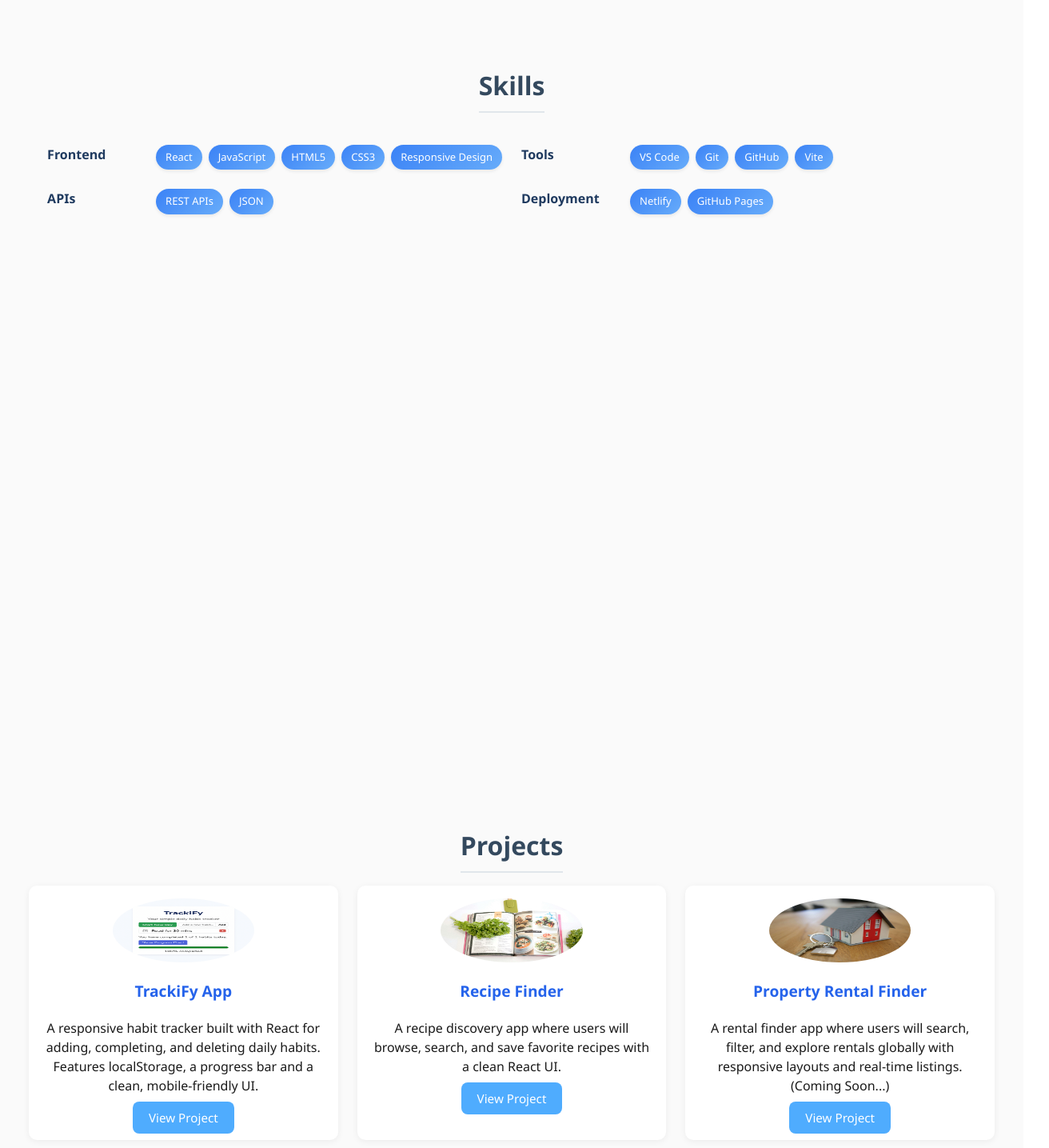
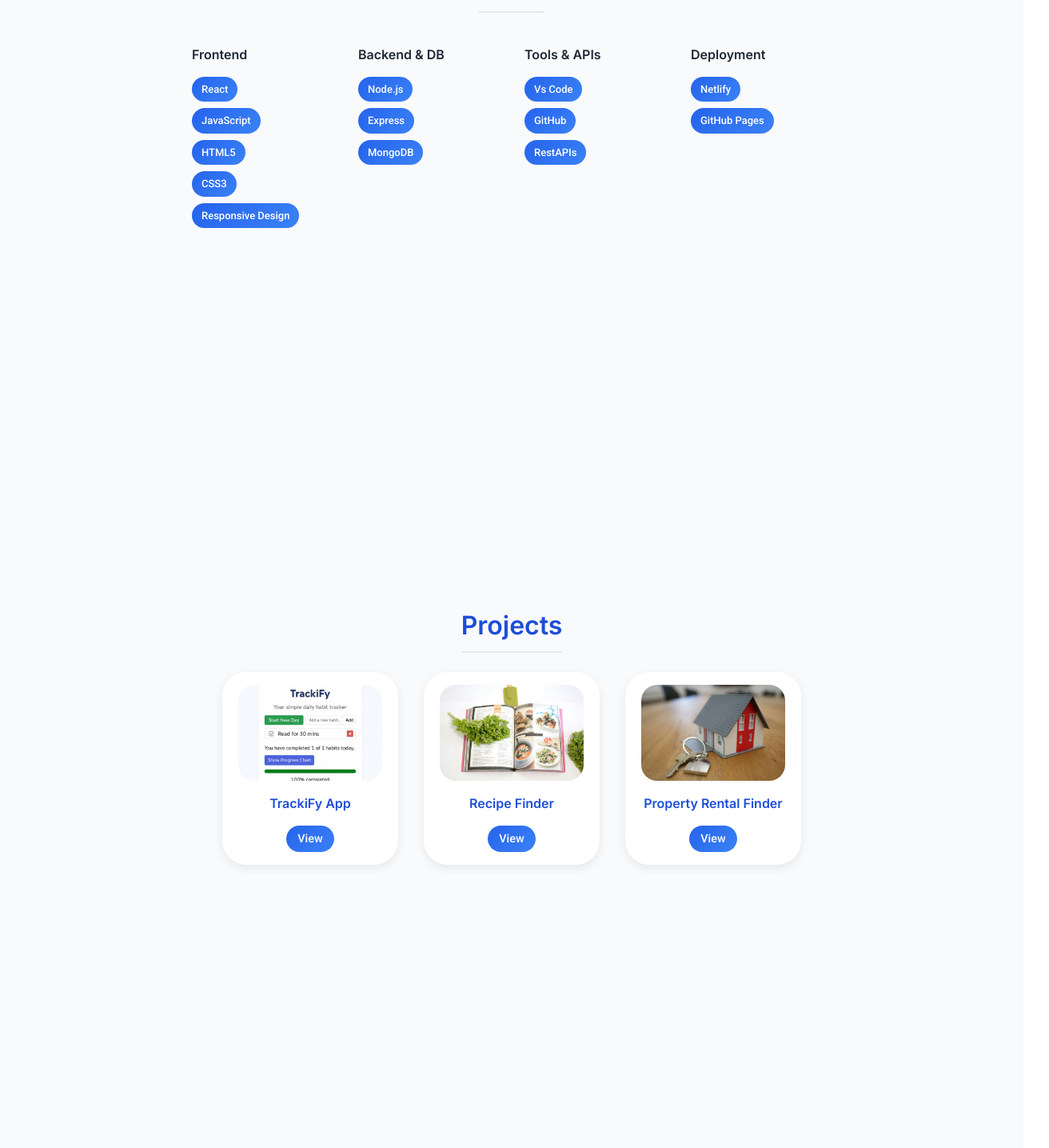
Before and after one commit to TshenoloKab/tk-portfolio, a React (Vite) app: page / in a window 1280 px wide. Shown: the part 1160-2595 px from the top of the page at 80% size, 1312 px wide, since content can reach past the window. Built offline with nearby package versions, Linux system fonts and the light colour scheme.

Commit message:
style: refine portfolio layout, typography, and color palette

```diff
--- a/index.html
+++ b/index.html
@@ -4,6 +4,9 @@
     <meta charset="UTF-8" />
     <link rel="icon" href="/favicon.ico" />
     <link rel="stylesheet" href="https://cdnjs.cloudflare.com/ajax/libs/font-awesome/6.0.0-beta3/css/all.min.css">
+    <link rel="preconnect" href="https://fonts.googleapis.com">
+    <link rel="preconnect" href="https://fonts.gstatic.com" crossorigin>
+    <link href="https://fonts.googleapis.com/css2?family=Inter:wght@400;500;600;700&family=Roboto:wght@400;500&display=swap" rel="stylesheet">
     <meta name="viewport" content="width=device-width, initial-scale=1.0" />
     <title>@TK | Portfolio</title>
   </head>
--- a/src/App.css
+++ b/src/App.css
@@ -1,225 +1,201 @@
+/* ----------------- Base ----------------- */
+* {
+  box-sizing: border-box;
+}
+
 body {
   margin: 0;
-  font-family: "Segoe UI", Roboto, sans-serif;
-  background-color: #FAFAFA;
-  color: #1A1A1A;
+  font-family: "Roboto", sans-serif; /* Body font */
+  background: #F9FAFB;
+  color: #374151;
   scroll-behavior: smooth;
 }
 
 .App {
   width: 100%;
-  margin: 0;
 }
 
-/* Header / Navbar */
+/* ----------------- Header ----------------- */
 .header {
-  background-color: #2C3E50;
-  color: #FFFFFF;
-  padding: 1.5rem 1rem;
-  text-align: center;
   position: sticky;
   top: 0;
+  width: 100vw; /* full width */
+  left: 0;
+  background: #ffffff;
+  padding: 1.5rem 0;
+  text-align: center;
+  box-shadow: 0 2px 6px rgba(0,0,0,0.05);
   z-index: 999;
-  width: 100%;
-  border-bottom: 1px solid #34495E;
 }
 
 .header h1 {
   margin: 0;
   font-size: 2rem;
-  letter-spacing: 1px;
+  color: #111827; /* deep professional blue */
+}
+
+h1, h2, h3 {
+  font-family: "Inter", sans-serif;
+  font-weight: 600;
 }
 
 .subtitle {
-  font-size: 1rem;
-  color: #E2E8F0;
   margin-bottom: 1rem;
+  color: #4B5563; /* modern gray subtitle */
 }
 
 .header nav ul {
   list-style: none;
-  padding: 0;
-  margin: 0;
   display: flex;
   justify-content: center;
   gap: 1.5rem;
-  flex-wrap: wrap;
+  padding: 0;
+  margin: 0;
 }
 
 .header nav a {
   text-decoration: none;
-  color: #FFFFFF;
+  color: #374151;
   font-weight: 500;
-  transition: color 0.3s ease;
 }
 
 .header nav a:hover {
-  color: #00c6ff;
+  color: #2563EB;
 }
 
-/* Main Content */
+/* ----------------- Container ----------------- */
 .container {
-  padding: 2rem 1rem;
+  max-width: 1200px;
   margin: 0 auto;
+  padding: 0 1rem;
 }
 
-
+/* ----------------- Sections ----------------- */
 section {
-  padding: 70px 20px 80px;
   min-height: 100vh;
   display: flex;
   flex-direction: column;
-  justify-content: flex-start;
+  justify-content: flex-start; /* slightly lifted content */
   align-items: center;
-  scroll-margin-top: 120px;
+  padding: 8rem 1rem 2rem; /* top padding slightly reduced for perfect centering */
+  scroll-margin-top: 70px; /* offset for sticky header */
+  box-sizing: border-box;
 }
 
-
-/* Section Titles */
 h2 {
-  color: #34495E;
   font-size: 2rem;
-  margin-bottom: 1rem;
-  border-bottom: 2px solid #E0E6EB;
+  margin-bottom: 1.5rem;
+  border-bottom: 2px solid #E5E7EB;
   padding-bottom: 0.5rem;
+  text-align: center;
+  color: #1D4ED8; /* section heading blue */
 }
 
-/* Project Cards */
-.project-cards {
+/* ----------------- Skills ----------------- */
+.skills-grid {
   display: grid;
-  grid-template-columns: repeat(auto-fit, minmax(260px, 1fr));
-  gap: 1.5rem;
+  grid-template-columns: repeat(auto-fit, minmax(150px, 1fr));
+  gap: 2rem;
   width: 100%;
+  max-width: 800px;
 }
 
-.project-card {
-  background-color: #FFFFFF;
-  border-radius: 10px;
-  padding: 1rem;
-  box-shadow: 0 2px 8px rgba(0, 0, 0, 0.06);
-  text-align: center;
+.skills-column {
+  display: flex;
+  flex-direction: column;
+  gap: 8px;
+  align-items: flex-start;
 }
 
-.project-card h3 {
-  margin-top: 0;
-  color: #2563EB;
-  font-size: 1.2rem;
-}
-
-
-.project-image {
-  width: 50%;
-  height: 5rem;
-  border-radius: 50%;
-  margin-bottom: 1rem;
-}
-
-
-.project-card .btn {
-  background-color: #4facfe;
-  color: #fff;
-  border: none;
-  padding: 10px 20px;
-  border-radius: 8px;
-  font-size: 0.95rem;
-  cursor: pointer;
-  transition: background-color 0.3s ease, transform 0.2s ease;
-}
-
-.project-card .btn:hover {
-  background-color: #00c6ff;
-  transform: scale(1.05);
-}
-
-.skills-grid {
-  display: grid;
-  grid-template-columns: 1fr 1fr;
-  gap: 24px;
-  padding: 24px 0;
-}
-
-.skills-category {
-  display: flex;
-  align-items: flex-start;
-  gap: 16px;
-}
-
-.skills-category h3 {
-  width: 120px;
+.skills-column h3 {
+  margin-bottom: 0.5rem;
   font-size: 16px;
-  color: #1F3A5F;
-  margin: 0;
-  flex-shrink: 0;
-}
-
-.skills-list {
-  display: flex;
-  flex-wrap: wrap;
-  gap: 8px;
+  color: #1F2937;
 }
 
 .skill-badge {
-  background: linear-gradient(135deg, #3B82F6, #67acfa);
+  background: linear-gradient(135deg, #2563EB, #3B82F6); /* professional gradient */
   color: white;
   padding: 6px 12px;
   border-radius: 20px;
   font-size: 13px;
   font-weight: 500;
-  box-shadow: 0 2px 4px rgba(0, 0, 0, 0.08);
-  transition: transform 0.2s ease, box-shadow 0.2s ease;
 }
 
-.skill-badge:hover {
-  transform: translateY(-2px);
-  box-shadow: 0 4px 10px rgba(21, 101, 192, 0.3);
+/* ----------------- Projects ----------------- */
+.project-cards {
+  display: flex;
+  justify-content: center;
+  gap: 2rem;
+  flex-wrap: wrap;
+  max-width: 1000px;
 }
 
-
-/* Contact */
-.contact-links p {
-  margin: 0.5rem 0;
-  font-size: 1rem;
-  color: #2C3E50;
+.project-card {
+  background: #ffffff;
+  border-radius: 30px;
+  width: 220px;
+  text-align: center;
+  padding: 1rem;
+  box-shadow: 0 4px 12px rgba(0,0,0,0.08);
   display: flex;
+  flex-direction: column;
   align-items: center;
-  gap: 0.5rem;
 }
 
-.contact-links a {
-  color: #2563EB;
-  text-decoration: none;
+.project-card:hover {
+  transform: translateY(-5px);
+  box-shadow: 0 8px 20px rgba(0,0,0,0.12);
 }
 
-.contact-links a:hover {
-  text-decoration: underline;
+.project-card h3 {
+  margin: 0.5rem 0;
+  color: #1D4ED8; /* professional project title */
+  font-size: 1rem;
 }
 
+.project-image {
+  width: 180px;
+  height: 120px;
+  object-fit: cover;
+  border-radius: 20px;
+  margin-bottom: 0.5rem;
+}
 
+.btn {
+  display: inline-block;
+  background: linear-gradient(135deg, #2563EB, #3B82F6);
+  color: white;
+  padding: 6px 14px;
+  border-radius: 20px;
+  font-size: 0.9rem;
+  text-decoration: none;
+  margin-top: 0.5rem;
+}
+
+/* ----------------- Contact ----------------- */
 .social-icons {
   display: flex;
-  justify-content: center;
   gap: 1.5rem;
   margin-top: 1rem;
 }
 
 .social-icons a {
-  color: #4facfe;
   font-size: 2rem;
-  transition: transform 0.3s ease, color 0.3s ease;
+  color: #2563EB;
 }
 
 .social-icons a:hover {
-  color: #00c6ff;
-  transform: scale(1.2);
+  color: #1D4ED8;
 }
 
-
-/* Footer */
+/* ----------------- Footer ----------------- */
 .footer {
-  background-color: #334155;
-  color: #FFFFFF;
+  width: 100vw; /* full width */
+  left: 0;
   text-align: center;
-  padding: 1rem;
-  border-top: 1px solid #34495E;
-  font-size: 0.9rem;
+  padding: 1rem 0;
+  background: #F3F4F6;
+  color: #4B5563;
+  box-shadow: 0 -2px 6px rgba(0,0,0,0.05);
 }
--- a/src/App.jsx
+++ b/src/App.jsx
@@ -8,9 +8,10 @@ import "./App.css";
 function App() {
   return (
     <div className="App">
+      {/* Header */}
       <header className="header">
         <h1>Tshenolo Kabikwa</h1>
-        <p className="subtitle">Frontend Developer</p>
+        <p className="subtitle">FullStack Developer</p>
         <nav>
           <ul>
             <li><a href="#about">About</a></li>
@@ -22,95 +23,90 @@ function App() {
       </header>
 
       <main className="container">
+
+        {/* About */}
         <section id="about">
           <h2>About Me</h2>
-          <p>I am a Frontend Developer passionate about building clean, responsive, user-friendly websites and web apps. I have worked with React • JavaScript • HTML5 • CSS3 on personal and internship projects, and I am always learning
-            new tools to improve my skills. I enjoy creating clean, modern web designs that work well accross devices.</p>
+          <p>
+            Full Stack Developer skilled in React • JavaScript • HTML5 • CSS3 • Node.js • Express • MongoDB, with
+            hands-on experience building functional web applications and structured development projects. I am committed
+            to writing clean, reliable code while strengthening backend and cloud capabilities. Open to collaborating with
+            global teams and contributing to impactful digital products.
+          </p>
         </section>
 
+        {/* Skills */}
         <section id="skills">
           <h2>Skills</h2>
-  <div class="skills-grid">
-    <div class="skills-category">
+          <div className="skills-grid">
+            <div className="skills-column">
               <h3>Frontend</h3>
-      <div class="skills-list">
-        <span class="skill-badge">React</span>
-        <span class="skill-badge">JavaScript</span>
-        <span class="skill-badge">HTML5</span>
-        <span class="skill-badge">CSS3</span>
-        <span class="skill-badge">Responsive Design</span>
+              <span className="skill-badge">React</span>
+              <span className="skill-badge">JavaScript</span>
+              <span className="skill-badge">HTML5</span>
+              <span className="skill-badge">CSS3</span>
+              <span className="skill-badge">Responsive Design</span>
             </div>
+            <div className="skills-column">
+              <h3>Backend & DB</h3>
+              <span className="skill-badge">Node.js</span>
+              <span className="skill-badge">Express</span>
+              <span className="skill-badge">MongoDB</span>
             </div>
-
-    <div class="skills-category">
-      <h3>Tools</h3>
-      <div class="skills-list">
-        <span class="skill-badge">VS Code</span>
-        <span class="skill-badge">Git</span>
-        <span class="skill-badge">GitHub</span>
-        <span class="skill-badge">Vite</span>
+            <div className="skills-column">
+              <h3>Tools & APIs</h3>
+              <span className="skill-badge">Vs Code</span>
+              <span className="skill-badge">GitHub</span>
+              <span className="skill-badge">RestAPIs</span>
             </div>
-    </div>
-
-    <div class="skills-category">
-      <h3>APIs</h3>
-      <div class="skills-list">
-        <span class="skill-badge">REST APIs</span>
-        <span class="skill-badge">JSON</span>
-      </div>
-    </div>
-
-    <div class="skills-category">
+            <div className="skills-column">
               <h3>Deployment</h3>
-      <div class="skills-list">
-        <span class="skill-badge">Netlify</span>
-        <span class="skill-badge">GitHub Pages</span>
-      </div>
+              <span className="skill-badge">Netlify</span>
+              <span className="skill-badge">GitHub Pages</span>
             </div>
           </div>
         </section>
 
+        {/* Projects */}
         <section id="projects">
           <h2>Projects</h2>
           <div className="project-cards">
             <div className="project-card">
-              <img src={tracker} alt="Tracker Screenshot" className="project-image" />
+              <img src={tracker} alt="TrackiFy App" className="project-image" />
               <h3>TrackiFy App</h3>
-              <p>A responsive habit tracker built with React for adding, completing, and deleting daily habits. Features localStorage, a progress bar and a clean,
-              mobile-friendly UI.</p>
-              <a href="https://trackifyapp.netlify.app/" target="_blank" rel="noreferrer" className="btn">View Project</a>
+              <a href="https://trackifyapp.netlify.app/" target="_blank" rel="noreferrer" className="btn">View</a>
             </div>
             <div className="project-card">
-              <img src={recipe} alt="Recipe App Screenshot" className="project-image" />
+              <img src={recipe} alt="Recipe Finder" className="project-image" />
               <h3>Recipe Finder</h3>
-              <p>A recipe discovery app where users will browse, search, and save favorite recipes with a
-                clean React UI.</p>
-              <a href="https://recipe-finder-tkdev.netlify.app/" target="_blank" rel="noreferrer" className="btn">View Project</a>
+              <a href="https://recipe-finder-tkdev.netlify.app/" target="_blank" rel="noreferrer" className="btn">View</a>
             </div>
             <div className="project-card">
-              <img src={property} alt="Property Screenshot" className="project-image" />
+              <img src={property} alt="Property Rental Finder" className="project-image" />
               <h3>Property Rental Finder</h3>
-              <p>A rental finder app where users will search, filter, and explore rentals globally with responsive layouts and real-time listings. (Coming Soon...)</p>
-              <a href="https://coming-soon-tk.netlify.app/" target="_blank" rel="noreferrer" className="btn">View Project</a>
+              <a href="https://coming-soon-tk.netlify.app/" target="_blank" rel="noreferrer" className="btn">View</a>
             </div>
           </div>
         </section>
 
-        {/* Contact Section */}
-        <section id="contact" className="contact">
+        {/* Contact */}
+        <section id="contact">
           <h2>Contact Me</h2>
           <p>Have a role or project in mind? Reach out - I'd love to hear from you!</p>
           <div className="social-icons">
             <a href="https://github.com/tshenoloKab" target="_blank" rel="noreferrer" aria-label="GitHub">
-            <i className="fab fa-github"></i></a>
+              <FaGithub />
+            </a>
             <a href="https://www.linkedin.com/in/tshenolo-kabikwa" target="_blank" rel="noopener noreferrer" aria-label="LinkedIn">
-            <i className="fab fa-linkedin"></i></a>
+              <FaLinkedin />
+            </a>
           </div>
         </section>
+
       </main>
 
       <footer className="footer">
-        <p>© 2025 Tshenolo Kabikwa</p>
+        <p>© {new Date().getFullYear()} Tshenolo Kabikwa</p>
       </footer>
     </div>
   );
```
Also changed, not shown: 1 other file (tests, documents, lock files or other folders). Lines whose indentation alone changed are shown as unchanged.
